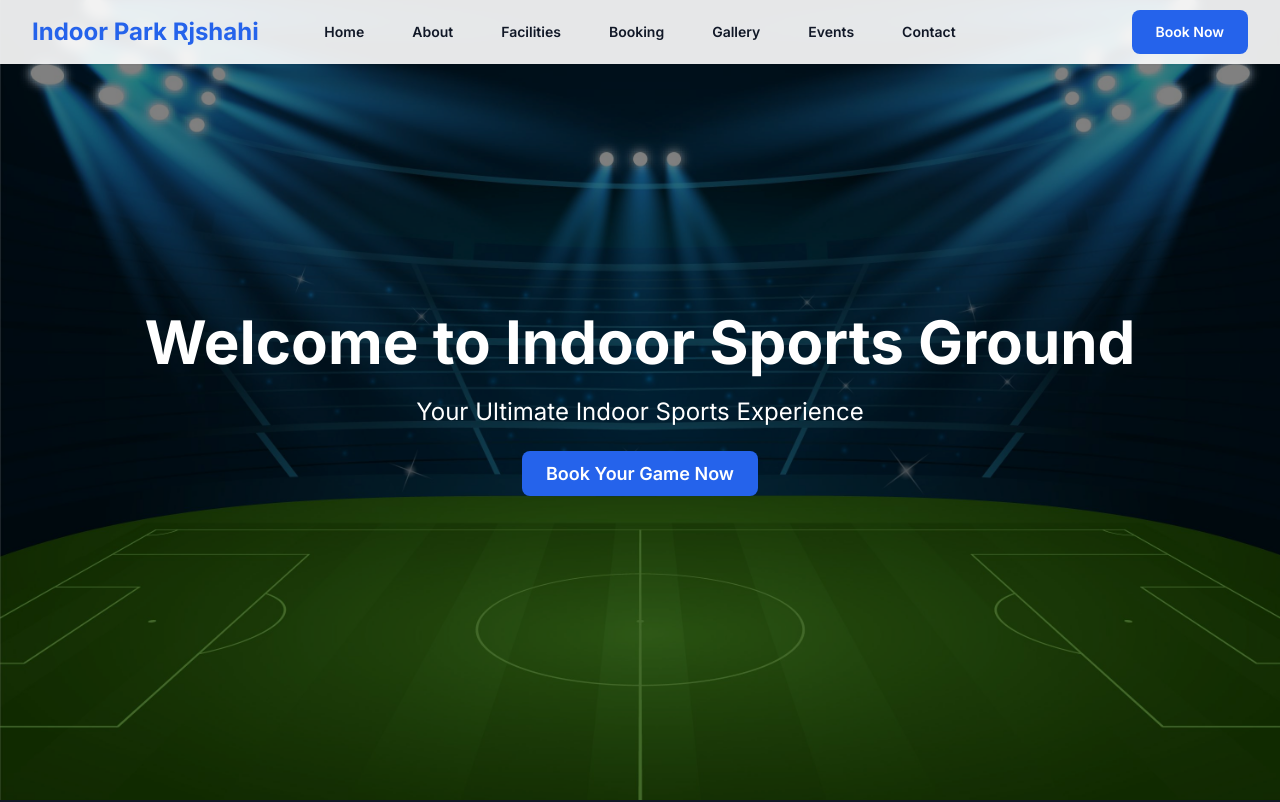
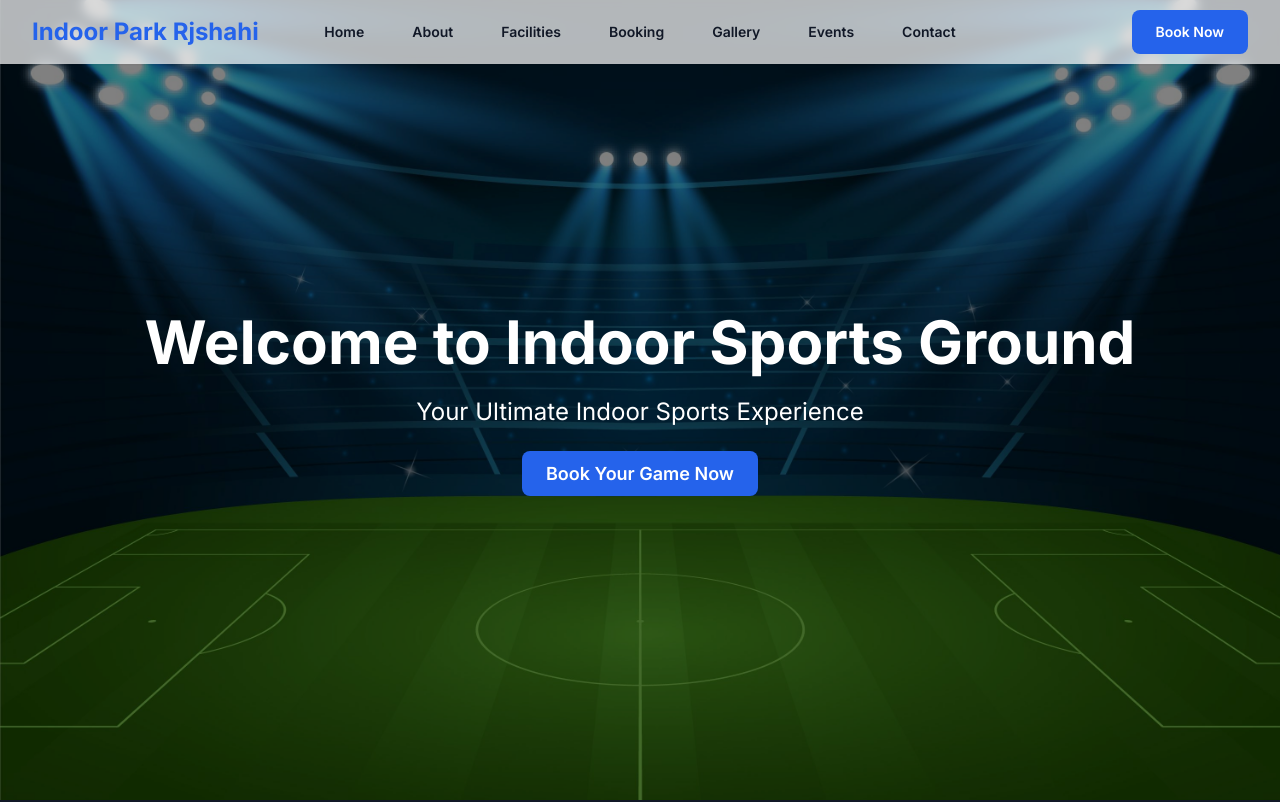
Before and after one commit to ra88ju/indor-playground, a Next.js app: page / in a window 1280 px wide. Shown: the top 802 px of the page. Built offline with nearby package versions, Linux system fonts and the light colour scheme.

Commit message:
Update Navigation component background color for improved transparency

```diff
--- a/app/components/Navigation.tsx
+++ b/app/components/Navigation.tsx
@@ -18,7 +18,7 @@ export default function Navigation() {
   const [mobileMenuOpen, setMobileMenuOpen] = useState(false);
 
   return (
-    <header className="fixed w-full bg-white/90 backdrop-blur-sm z-50 shadow-sm">
+    <header className="fixed w-full bg-white/70 backdrop-blur-sm z-50 shadow-sm">
       <nav className="container-custom mx-auto px-4 sm:px-6 lg:px-8" aria-label="Global">
         <div className="flex h-16 items-center justify-between">
           <div className="flex lg:flex-1">
```
